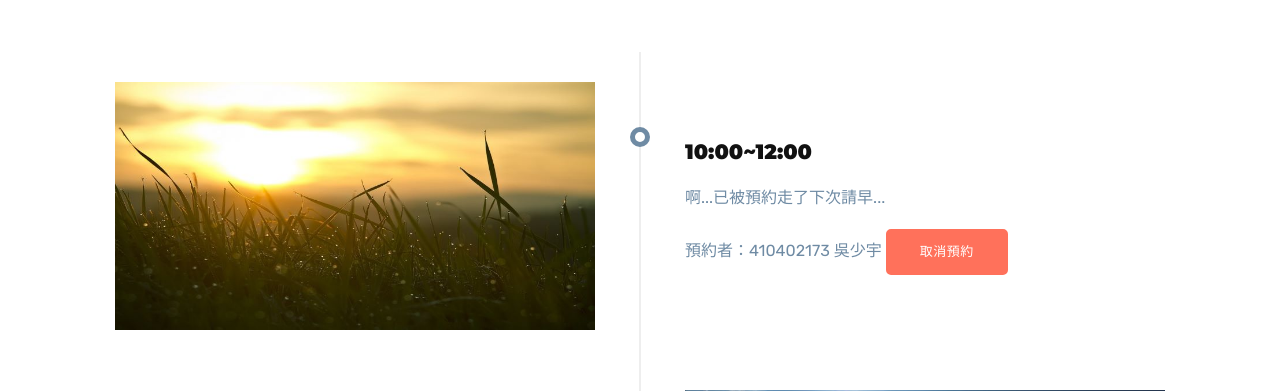
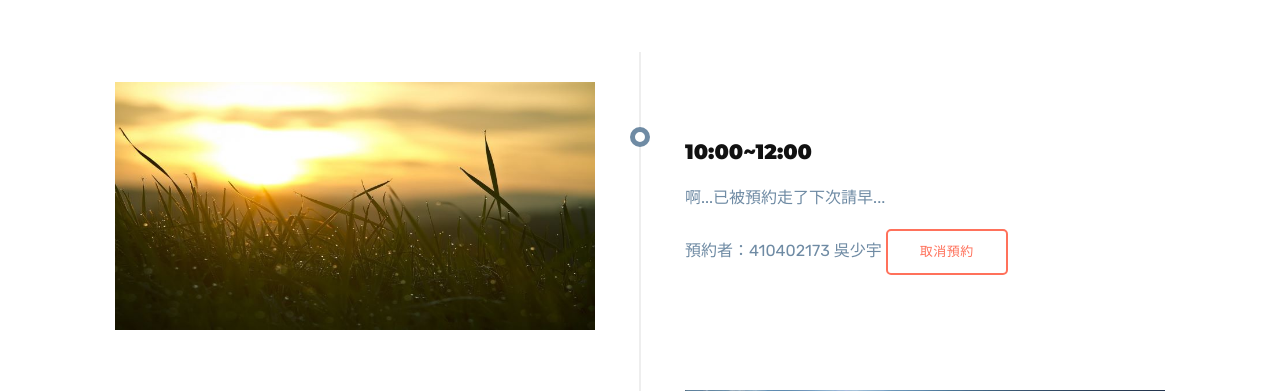
Before and after one commit to sky04281/Web-Assignment-FJUIM, a PHP site: page /im_reservation_majang.php in a window 1280 px wide. Shown: the part 560-951 px from the top of the page. Run offline with PHP 8.4, Linux system fonts and the light colour scheme; a user stored in the database is signed in; data comes from the database, SQL or seed files in the repository; some libraries are stand-ins or nearby versions.

Commit message:
Update im_reservation_check.php

```diff
--- a/theme/im_reservation_check.php
+++ b/theme/im_reservation_check.php
@@ -12,7 +12,7 @@
     <?php
         if ($_SESSION["membership"] == "admin") {
     ?>
-        <a href="im_reservation_delete.php?<?php echo "rtime=", $rtime, "&rtype=", $rtype, "&account=", $row['account'];?>" class="btn btn-main">取消預約</a>
+        <a href="im_reservation_delete.php?<?php echo "rtime=", $rtime, "&rtype=", $rtype, "&account=", $row['account'];?>" class="btn btn-solid-border">取消預約</a>
     <?php
         }
     ?>
```
